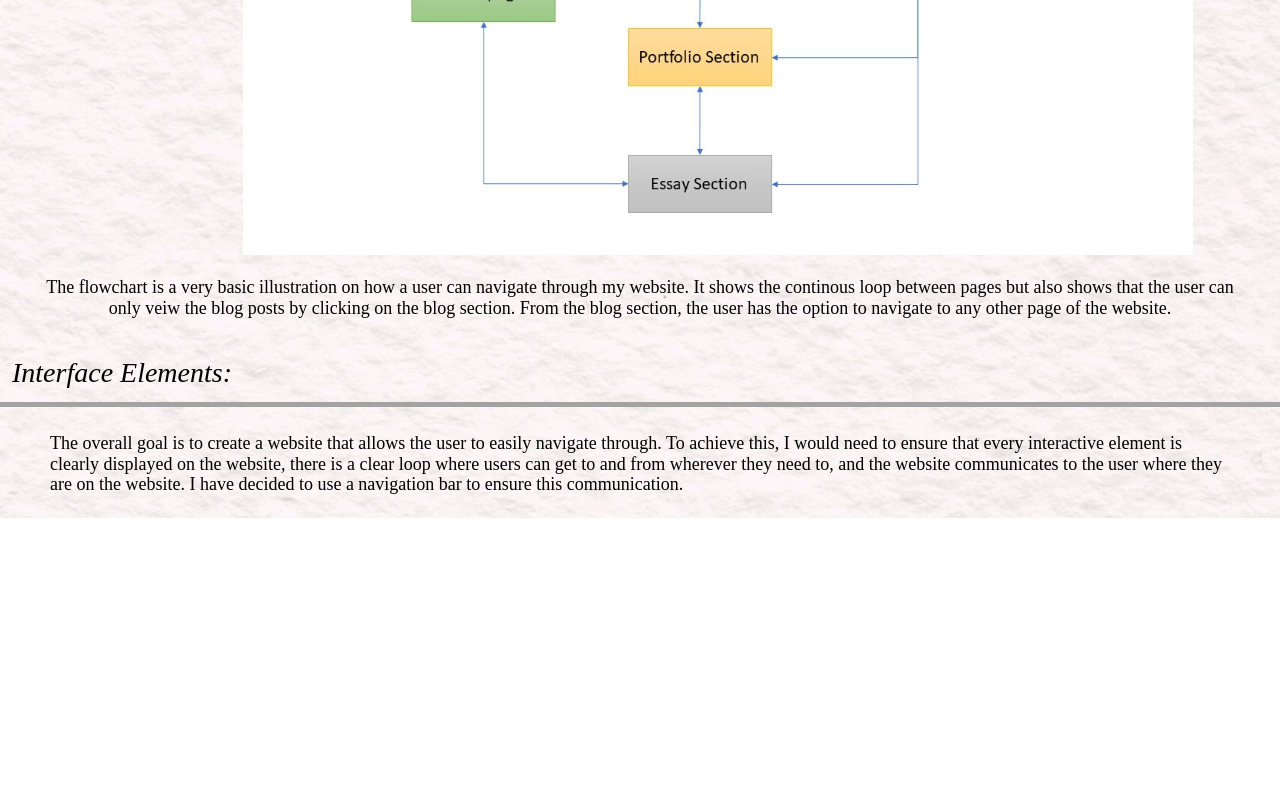
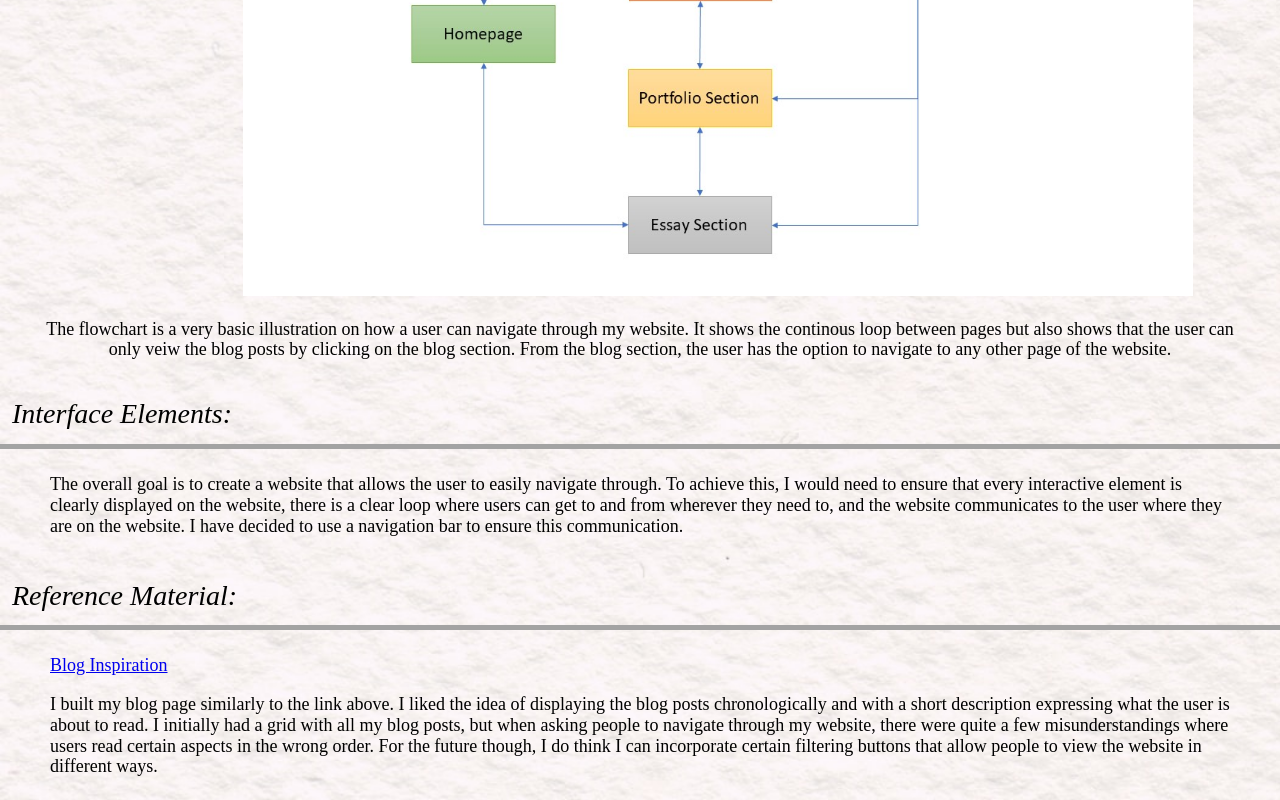
Before and after one commit to KeenanKistoo/2438840_KeenanKistoo_Website, a plain HTML site: page design.html in a window 1280 px wide. Shown: the part 2473-3273 px from the top of the page. Before the commit the page ends 2991 px from the top, so only its background shows below. Drawn offline with Linux system fonts and the light colour scheme.

Commit message:
Design Section Complete
All data has been entered in the design section

```diff
--- a/design.html
+++ b/design.html
@@ -50,7 +50,10 @@
       <p class="par-one">
         I spent a lot of time trying to implement each wireframe instead of
         using it as a reference. I do think that wireframing is something that I
-        need to improve on.
+        need to improve on. I selected the one that I felt consistently drew
+        focus to the purpose of the website. With many of the other wireframes,
+        I had several pictures that became a bit overwhelming to deal with and
+        took away from the blogs.
       </p>
       <section>
         <h2 class="sub-head">Style Documentation:</h2>
@@ -135,5 +138,20 @@
         have decided to use a navigation bar to ensure this communication.
       </p>
     </section>
+    <section>
+      <h3 class="section-one">Reference Material:</h3>
+      <div class="line"></div>
+      <a class="par-one" href="https://pinchofyum.com/">Blog Inspiration</a>
+      <p class="par-one">
+        I built my blog page similarly to the link above. I liked the idea of
+        displaying the blog posts chronologically and with a short description
+        expressing what the user is about to read. I initially had a grid with
+        all my blog posts, but when asking people to navigate through my
+        website, there were quite a few misunderstandings where users read
+        certain aspects in the wrong order. For the future though, I do think I
+        can incorporate certain filtering buttons that allow people to view the
+        website in different ways.
+      </p>
+    </section>
   </body>
 </html>
```
